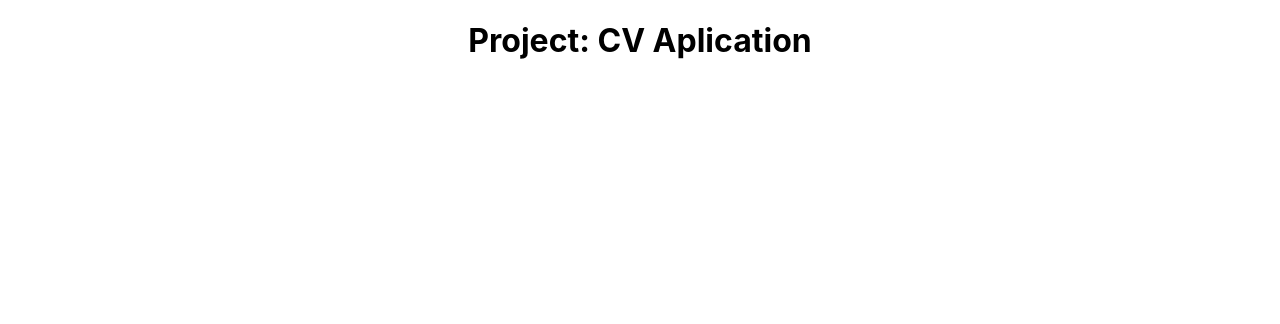
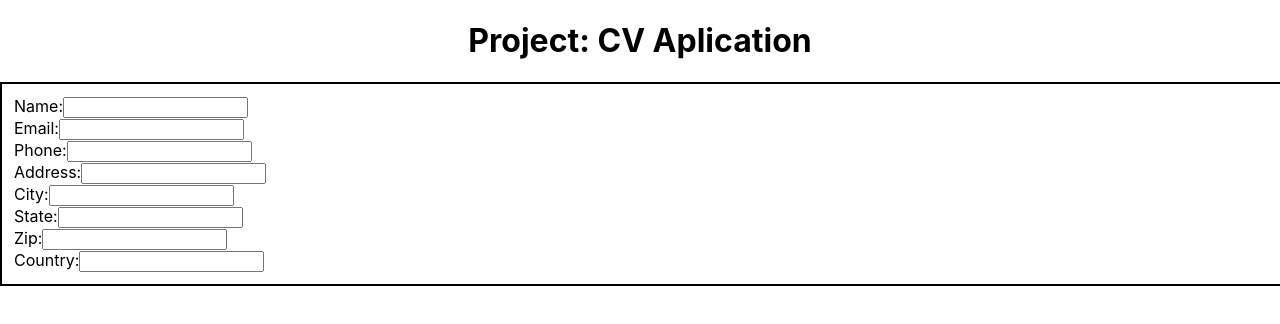
Before and after one commit to SalamanderCtesiphon/cv-project, a React (Create React App) app: page / in a window 1280 px wide. Shown: the top 324 px of the page. Built offline with nearby package versions, Linux system fonts and the light colour scheme.

Commit message:
created a basic info input form

```diff
--- a/src/App.js
+++ b/src/App.js
@@ -1,11 +1,17 @@
 import React from "react";
 import Header from "./components/Header";
+import ContactInfo from "./components/ContactInfo";
 
 
-const App = () => {
-  return (
-    <Header />
-  );
+class App extends React.Component {
+    render() {
+        return (
+            <div>
+                <Header />
+                <ContactInfo />
+            </div>
+        );
+    }
 }
 
 export default App;
--- /dev/null
+++ b/src/components/ContactInfo.js
@@ -0,0 +1,62 @@
+import React, { Component } from "react";
+import '../styles/ContactInfo.css';
+
+class ContactInfo extends Component {
+    constructor(props) {
+        super(props);
+
+        this.state = {
+            name: "",
+            email: "",
+            phone: "",
+            address: "",
+            city: "",
+            state: "",
+            zip: "",
+            country: ""
+        };
+    }
+
+    render() {
+        return (
+            <div className="inputForm">
+                <form>
+                    <label>
+                        Name:
+                        <input type="text" name="name" />
+                    </label>
+                    <label>
+                        Email:
+                        <input type="text" name="email" />
+                    </label>
+                    <label>
+                        Phone:
+                        <input type="text" name="phone" />
+                    </label>
+                    <label>
+                        Address:
+                        <input type="text" name="address" />
+                    </label>
+                    <label>
+                        City:
+                        <input type="text" name="city" />
+                    </label>
+                    <label>
+                        State:
+                        <input type="text" name="state" />
+                    </label>
+                    <label>
+                        Zip:
+                        <input type="text" name="zip" />
+                    </label>
+                    <label>
+                        Country:
+                        <input type="text" name="country" />
+                    </label>
+                </form>
+            </div>
+        );
+    }
+}
+
+export default ContactInfo;
--- /dev/null
+++ b/src/styles/ContactInfo.css
@@ -0,0 +1,16 @@
+.inputForm {
+    border: 2px solid #000;
+    height: fit-content;
+    width: 100%;
+}
+
+form {
+    display: flex;
+    flex-direction: column;
+    align-items: flex-start;
+    justify-content: center;
+    width: 100%;
+    height: 100%;
+    padding: 6px;
+    margin: 6px;
+}
```
